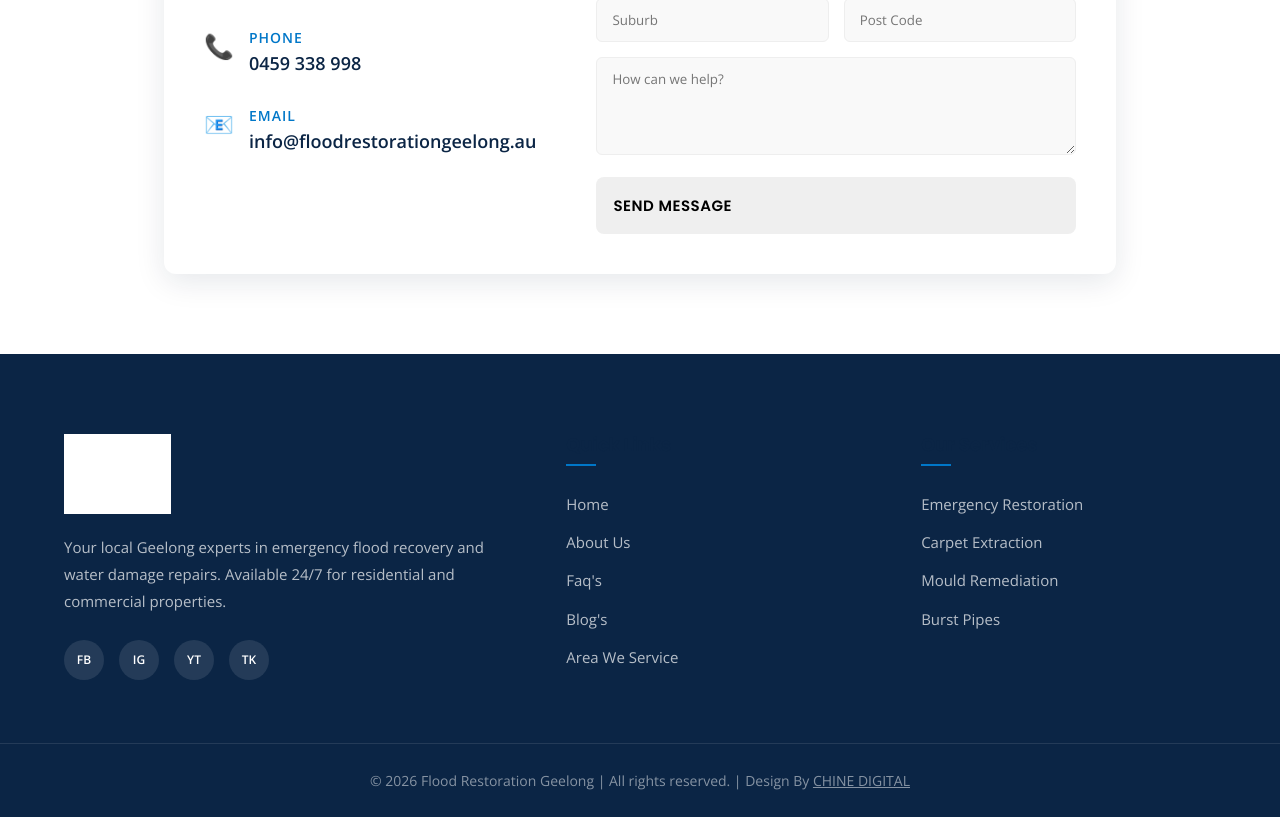
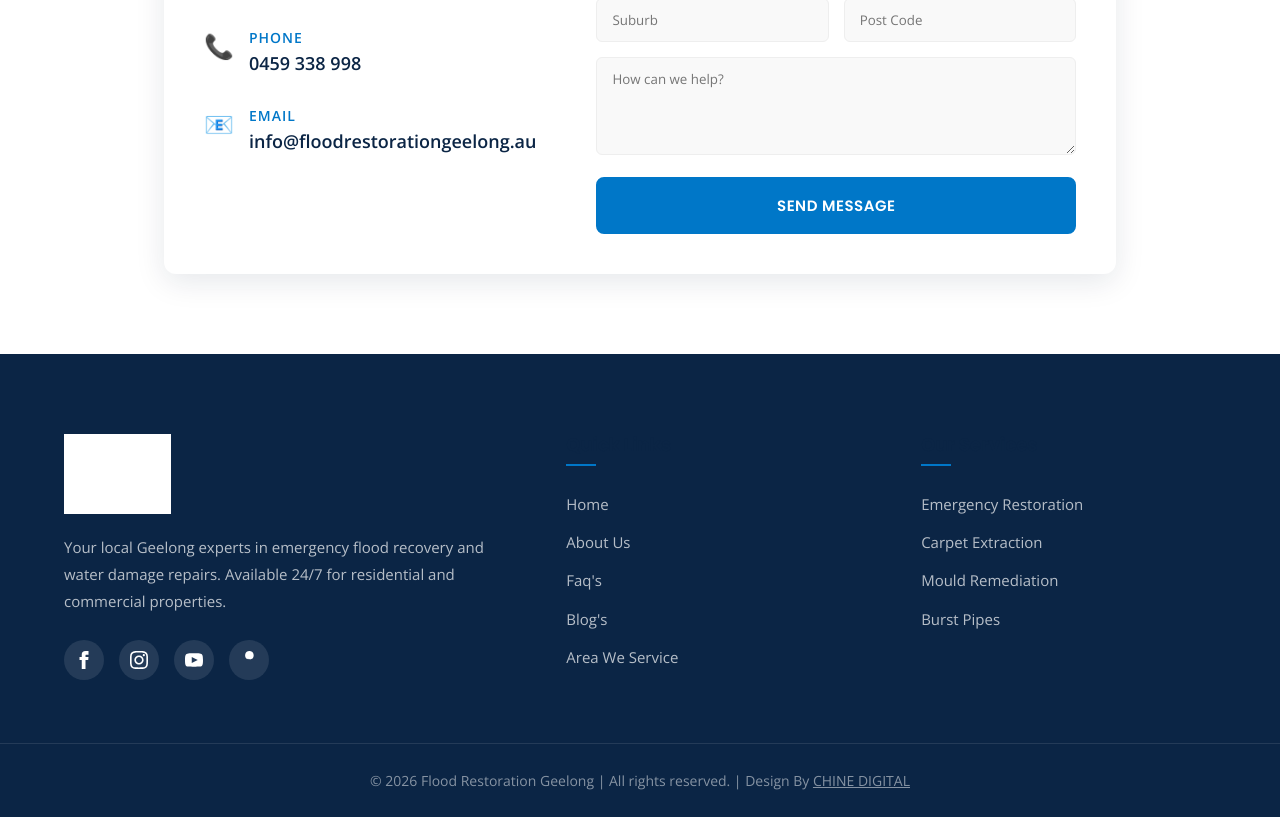
Before and after one commit to PixelsWorker/floodrestorationgeelong, a Vue app in the folder floodrestorationgeelong-landing/: page / in a window 1280 px wide. Shown: the part 7794-8611 px from the top of the page. Built offline with nearby package versions, Linux system fonts and the light colour scheme; grey boxes are pictures that could not be loaded.

Commit message:
feat: update social links with icons, implement contact form handling, add global button styles, and improve navigation and responsive grid layouts.

```diff
--- a/floodrestorationgeelong-landing/src/assets/main.css
+++ b/floodrestorationgeelong-landing/src/assets/main.css
@@ -44,6 +44,8 @@ img { max-width:100%; height:auto; display:block; }
 .btn-outline:hover { background:var(--white); color:var(--navy); }
 .btn-outline-dark { background:transparent; color:var(--navy); border-color:var(--navy); }
 .btn-outline-dark:hover { background:var(--navy); color:var(--white); }
+.btn-full { width: 100%; justify-content: center; padding: 15px; background: var(--blue); color: var(--white); border-color: var(--blue); }
+.btn-full:hover { background: var(--navy); border-color: var(--navy); }
 
 section { padding:80px 0; }
 .section-label { display:inline-block; font-family:'Poppins',sans-serif; font-size:12px; font-weight:700; text-transform:uppercase; letter-spacing:2.5px; color:var(--blue); margin-bottom:12px; }
--- a/floodrestorationgeelong-landing/src/components/ContactSection.vue
+++ b/floodrestorationgeelong-landing/src/components/ContactSection.vue
@@ -1,3 +1,23 @@
+<script setup>
+import { reactive } from 'vue'
+
+const form = reactive({
+  name: '',
+  email: '',
+  phone: '',
+  suburb: '',
+  postcode: '',
+  message: ''
+})
+
+const handleSubmit = () => {
+  console.log('Form Submitted:', form)
+  alert('Thank you for your message. We will get back to you shortly!')
+  // Reset form
+  Object.keys(form).forEach(key => form[key] = '')
+}
+</script>
+
 <template>
   <section class="contact" id="contact">
     <div class="container narrow">
@@ -22,20 +42,20 @@
         </div>
 
         <div class="contact-form">
-          <form @submit.prevent>
+          <form @submit.prevent="handleSubmit">
             <div class="form-group">
-              <input type="text" placeholder="Your Name" required />
+              <input v-model="form.name" type="text" placeholder="Your Name" required />
             </div>
             <div class="form-group row">
-              <input type="email" placeholder="Your Email" required />
-              <input type="tel" placeholder="Phone Number" required />
+              <input v-model="form.email" type="email" placeholder="Your Email" required />
+              <input v-model="form.phone" type="tel" placeholder="Phone Number" required />
             </div>
             <div class="form-group row">
-              <input type="text" placeholder="Suburb" required />
-              <input type="text" placeholder="Post Code" required />
+              <input v-model="form.suburb" type="text" placeholder="Suburb" required />
+              <input v-model="form.postcode" type="text" placeholder="Post Code" required />
             </div>
             <div class="form-group">
-              <textarea placeholder="How can we help?" rows="4"></textarea>
+              <textarea v-model="form.message" placeholder="How can we help?" rows="4"></textarea>
             </div>
             <button type="submit" class="btn btn-full">Send Message</button>
           </form>
@@ -131,10 +151,7 @@ input:focus, textarea:focus {
   background-color: var(--white);
 }
 
-.btn-full {
-  width: 100%;
-  padding: 15px;
-}
+/* btn-full is now defined in main.css */
 
 @media (max-width: 768px) {
   .contact-box {
--- a/floodrestorationgeelong-landing/src/components/ServicesSection.vue
+++ b/floodrestorationgeelong-landing/src/components/ServicesSection.vue
@@ -170,9 +170,15 @@ const services = [
   }
 }
 
-@media (max-width: 576px) {
+@media (max-width: 768px) {
   .services-grid {
-    grid-template-columns: 1fr;
+    grid-template-columns: repeat(2, 1fr); /* keep 2col to 480 */
+  }
+}
+
+@media (max-width: 480px) {
+  .services-grid {
+    grid-template-columns: 1fr; /* single col on phones */
   }
 }
 </style>
--- a/floodrestorationgeelong-landing/src/components/SiteFooter.vue
+++ b/floodrestorationgeelong-landing/src/components/SiteFooter.vue
@@ -9,10 +9,18 @@
         />
         <p>Your local Geelong experts in emergency flood recovery and water damage repairs. Available 24/7 for residential and commercial properties.</p>
         <div class="social-links">
-          <a href="#" aria-label="Facebook">FB</a>
-          <a href="#" aria-label="Instagram">IG</a>
-          <a href="#" aria-label="YouTube">YT</a>
-          <a href="#" aria-label="TikTok">TK</a>
+          <a href="https://www.facebook.com/FloodRestorationsGeelong" target="_blank" aria-label="Facebook">
+            <svg xmlns="http://www.w3.org/2000/svg" width="18" height="18" fill="currentColor" viewBox="0 0 24 24"><path d="M9 8h-3v4h3v12h5v-12h3.642l.358-4h-4v-1.667c0-.955.192-1.333 1.115-1.333h2.885v-5h-3.808c-3.596 0-5.192 1.583-5.192 4.615v3.385z"/></svg>
+          </a>
+          <a href="https://www.instagram.com/flood_restorationgeelong/" target="_blank" aria-label="Instagram">
+            <svg xmlns="http://www.w3.org/2000/svg" width="18" height="18" fill="currentColor" viewBox="0 0 24 24"><path d="M12 2.163c3.204 0 3.584.012 4.85.07 3.252.148 4.771 1.691 4.919 4.919.058 1.265.069 1.645.069 4.849 0 3.205-.012 3.584-.069 4.849-.149 3.225-1.664 4.771-4.919 4.919-1.266.058-1.644.07-4.85.07-3.204 0-3.584-.012-4.849-.07-3.26-.149-4.771-1.699-4.919-4.92-.058-1.265-.07-1.644-.07-4.849 0-3.204.013-3.583.07-4.849.149-3.227 1.664-4.771 4.919-4.919 1.266-.057 1.645-.069 4.849-.069zm0-2.163c-3.259 0-3.667.014-4.947.072-4.358.2-6.78 2.618-6.98 6.98-.059 1.281-.073 1.689-.073 4.948 0 3.259.014 3.668.072 4.948.2 4.358 2.618 6.78 6.98 6.98 1.281.058 1.689.072 4.948.072 3.259 0 3.668-.014 4.948-.072 4.354-.2 6.782-2.618 6.979-6.98.059-1.28.073-1.689.073-4.948 0-3.259-.014-3.667-.072-4.947-.196-4.354-2.617-6.78-6.979-6.98-1.281-.059-1.69-.073-4.949-.073zm0 5.838c-3.403 0-6.162 2.759-6.162 6.162s2.759 6.163 6.162 6.163 6.162-2.759 6.162-6.163-2.759-6.162-6.162-6.162zm0 10.162c-2.209 0-4-1.79-4-4 0-2.209 1.791-4 4-4s4 1.791 4 4c0 2.21-1.791 4-4 4zm6.406-11.845c-.796 0-1.441.645-1.441 1.44s.645 1.44 1.441 1.44c.795 0 1.439-.645 1.439-1.44s-.644-1.44-1.439-1.44z"/></svg>
+          </a>
+          <a href="https://www.youtube.com/@FloodRestorationGeelong/" target="_blank" aria-label="YouTube">
+            <svg xmlns="http://www.w3.org/2000/svg" width="18" height="18" fill="currentColor" viewBox="0 0 24 24"><path d="M19.615 3.184c-3.604-.246-11.631-.245-15.23 0-3.897.266-4.356 2.62-4.385 8.816.029 6.185.484 8.549 4.385 8.816 3.6.245 11.626.246 15.23 0 3.897-.266 4.356-2.62 4.385-8.816-.029-6.185-.484-8.549-4.385-8.816zm-10.615 12.816v-8l8 3.993-8 4.007z"/></svg>
+          </a>
+          <a href="https://www.tiktok.com/@flood.restoration" target="_blank" aria-label="TikTok">
+            <svg xmlns="http://www.w3.org/2000/svg" width="18" height="18" fill="currentColor" viewBox="0 0 24 24"><path d="M12.525.02c1.31-.032 2.512.309 3.474.951.508.339.944.774 1.282 1.282.642.962.983 2.164.951 3.474-.032 1.31-.309 2.512-.951 3.474-.338.508-.773.944-1.282 1.282-.962.642-2.164.983-3.474.951-1.31-.032-2.512-.309-3.474-.951-.508-.338-.944-.773-1.282-1.282-.642-.962-.983-2.164-.951-3.474.032-1.31.309-2.512.951-3.474.338-.508.773-.944 1.282-1.282.962-.642 2.164-.983 3.474-.951zm3.8 6.46a4.28 4.28 0 0 1-.03 1.05 4.3 4.3 0 0 1-1.05 2.1 4.31 4.31 0 0 1-2.1 1.05 4.31 4.31 0 0 1-1.05.03c-.2 0-.4 0-.58-.04a4.4 4.4 0 0 1-2.03-1.01 4.41 4.41 0 0 1-1.01-2.03c-.04-.18-.04-.38-.04-.58 0-.2 0-.4.04-.58a4.4 4.4 0 0 1 1.01-2.03c.18-.18.38-.34.58-.47v5.52a2.02 2.02 0 0 0 .5 1.37c.36.36.85.5 1.34.42a2.02 2.02 0 0 0 .42-3.84v-1.74a3.76 3.76 0 0 1 2.3 3.4z"/></svg>
+          </a>
         </div>
       </div>
 
@@ -86,12 +94,13 @@
   align-items: center;
   justify-content: center;
   border-radius: 50%;
-  font-weight: 700;
-  font-size: 12px;
+  color: var(--white);
+  transition: var(--transition-fast);
 }
 
 .social-links a:hover {
   background-color: var(--primary-color);
+  transform: translateY(-3px);
 }
 
 h3 {
--- a/floodrestorationgeelong-landing/src/components/SiteHeader.vue
+++ b/floodrestorationgeelong-landing/src/components/SiteHeader.vue
@@ -30,11 +30,11 @@ const toggleMenu = () => {
 
       <nav :class="{ 'is-open': isMenuOpen }">
         <ul>
-          <li><a href="/">Home</a></li>
-          <li><a href="/about">About</a></li>
-          <li><a href="/emergency-water-restoration-geelong">Emergency Water Restoration</a></li>
-          <li><a href="/water-damage-repairs-geelong">Water Damage Repairs</a></li>
-          <li><a href="/contact">Contact</a></li>
+          <li><a href="/" @click="isMenuOpen = false">Home</a></li>
+          <li><a href="/about" @click="isMenuOpen = false">About</a></li>
+          <li><a href="/emergency-water-restoration-geelong" @click="isMenuOpen = false">Emergency Water Restoration</a></li>
+          <li><a href="/water-damage-repairs-geelong" @click="isMenuOpen = false">Water Damage Repairs</a></li>
+          <li><a href="/contact" @click="isMenuOpen = false">Contact</a></li>
         </ul>
       </nav>
 
```
